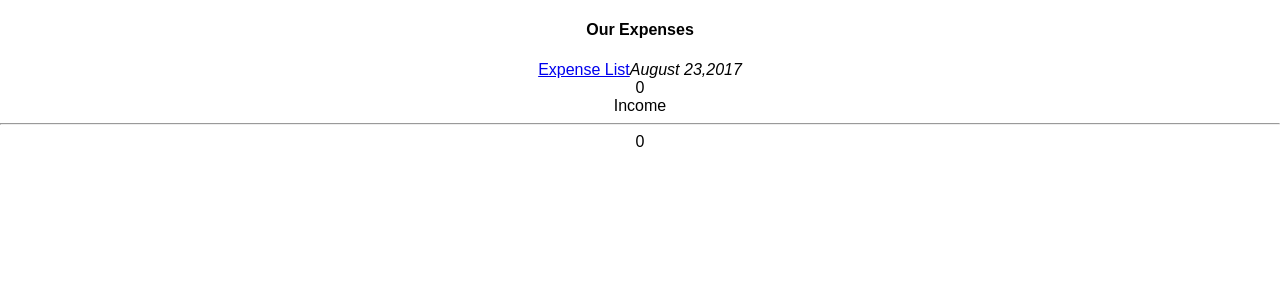
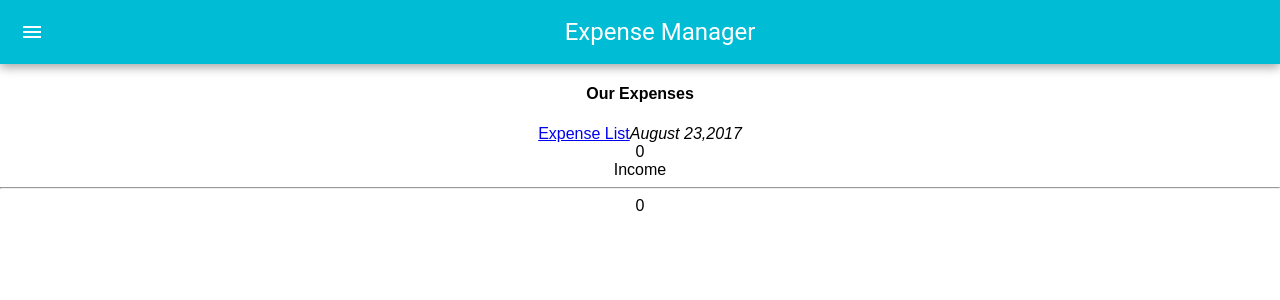
Before and after one commit to GopeshMedayil/expensetracker-pwa, a React (Create React App) app: page / in a window 1280 px wide. Shown: the top 300 px of the page. Built offline with nearby package versions, Linux system fonts and the light colour scheme.

Commit message:
Integrated Material ui

```diff
--- a/package.json
+++ b/package.json
@@ -4,6 +4,7 @@
   "private": true,
   "dependencies": {
     "dexie": "^1.5.1",
+    "material-ui": "^0.19.4",
     "moment": "^2.18.1",
     "react": "^15.6.1",
     "react-dom": "^15.6.1",
--- a/src/App.js
+++ b/src/App.js
@@ -1,17 +1,18 @@
-import React, { Component } from 'react';
+import React, {Component} from 'react';
 import DashBoard from './DashBoard.js';
 import Expenses from './Expenses.js';
-import { Switch, Route } from 'react-router-dom'
+import Header from './header'
+import {Switch, Route} from 'react-router-dom'
 import './App.css';
 
 class App extends Component {
   render() {
     return (
       <div className="App">
+        <Header title="Expense Manager"></Header>
         <Switch>
-          <Route exact path='/' component={DashBoard} />
-          <Route path='/expenses' component={Expenses} />
-          {/* <Route path='/schedule' component={Schedule} /> */}
+          <Route exact path='/' component={DashBoard}/>
+          <Route path='/expenses' component={Expenses}/> {/* <Route path='/schedule' component={Schedule} /> */}
         </Switch>
         {/* <DashBoard /> */}
       </div>
@@ -20,5 +21,4 @@ class App extends Component {
 
 }
 
-
 export default App;
--- a/src/DashBoard.js
+++ b/src/DashBoard.js
@@ -1,15 +1,25 @@
-import React, { Component } from 'react';
-import { Link } from 'react-router-dom'
+import React, {Component} from 'react';
+import {Link} from 'react-router-dom';
+import Header from './header'
 import db from './utils/db';
 import moment from 'moment';
 class DashBoard extends Component {
     constructor() {
         super();
-        this.state = { expenses: [], income: [] };
+        this.state = {
+            expenses: [],
+            income: []
+        };
     }
     componentDidMount() {
-        var startDate = moment().startOf('month').subtract(1, "days").format('YYYY-MM-DD');
-        var endDate = moment().endOf('month').add(1, "days").format('YYYY-MM-DD');
+        var startDate = moment()
+            .startOf('month')
+            .subtract(1, "days")
+            .format('YYYY-MM-DD');
+        var endDate = moment()
+            .endOf('month')
+            .add(1, "days")
+            .format('YYYY-MM-DD');
 
         this.calculateExpenses(startDate, endDate)
 
@@ -17,22 +27,32 @@ class DashBoard extends Component {
     calculateExpenses = function (startDate, endDate) {
         var expenseTotal = 0;
         var incomeTotal = 0;
-        db.table('expenses').where('expensedate').between(startDate, endDate).toArray().then((expenses) => {
-            expenses.map(function (value) {
-                expenseTotal += value.expenseamount
+        db
+            .table('expenses')
+            .where('expensedate')
+            .between(startDate, endDate)
+            .toArray()
+            .then((expenses) => {
+                expenses
+                    .map(function (value) {
+                        expenseTotal += value.expenseamount
+                    });
+                console.log("Expense Amount", expenseTotal)
+                this.setState({expenseTotal});
             });
-            console.log("Expense Amount", expenseTotal)
-            this.setState({ expenseTotal });
-        });
 
-        db.table('income').where('incomedate').between(startDate, endDate)
+        db
+            .table('income')
+            .where('incomedate')
+            .between(startDate, endDate)
             .toArray()
             .then((income) => {
-                income.map(function (value) {
-                    incomeTotal += value.incomeamount
-                });
+                income
+                    .map(function (value) {
+                        incomeTotal += value.incomeamount
+                    });
                 console.log("incomeTotal", incomeTotal)
-                this.setState({ incomeTotal });
+                this.setState({incomeTotal});
             });
     }
     render() {
@@ -40,11 +60,13 @@ class DashBoard extends Component {
             <div className="dashboardContainer">
                 <h4>Our Expenses</h4>
                 <Link to={`/expenses`}>Expense List</Link>
-                <span><i>August 23,2017</i></span>
+                <span>
+                    <i>August 23,2017</i>
+                </span>
                 <div>{this.state.expenseTotal}</div>
 
                 <div>
-                    Income<hr />
+                    Income<hr/>
                     <div>{this.state.incomeTotal}</div>
                 </div>
 
--- /dev/null
+++ b/src/header.js
@@ -0,0 +1,38 @@
+import React, {Component} from 'react';
+import AppBar from 'material-ui/AppBar';
+import Drawer from 'material-ui/Drawer';
+import IconButton from 'material-ui/IconButton';
+import NavigationClose from 'material-ui/svg-icons/navigation/close';
+
+class Header extends Component {
+
+    constructor(props) {
+        super(props);
+        this.state = {
+            open: false
+        };
+    }
+    handleToggle = () => this.setState({
+        open: !this.state.open
+    });
+
+    handleClose = () => this.setState({open: false});
+    render() {
+        return (
+            <div>
+                <AppBar
+                    title={this.props.title}
+                    className="appbar"
+                    onLeftIconButtonTouchTap={this.handleToggle}
+                    zDepth={2}/>
+                <Drawer
+                    docked={false}
+                    width={200}
+                    open={this.state.open}
+                    onRequestChange={(open) => this.setState({open})}></Drawer>
+            </div>
+        )
+    }
+}
+
+export default Header;
--- a/src/index.js
+++ b/src/index.js
@@ -1,12 +1,13 @@
 import React from 'react';
 import ReactDOM from 'react-dom';
-import { BrowserRouter } from 'react-router-dom'
+import {BrowserRouter} from 'react-router-dom';
+import MuiThemeProvider from 'material-ui/styles/MuiThemeProvider';
 import './index.css';
 import App from './App';
 
 ReactDOM.render(
     <BrowserRouter>
-        <App />
-    </BrowserRouter>,
-    document.getElementById('root')
-);
+    <MuiThemeProvider>
+        <App/>
+    </MuiThemeProvider>
+</BrowserRouter>, document.getElementById('root'));
```
